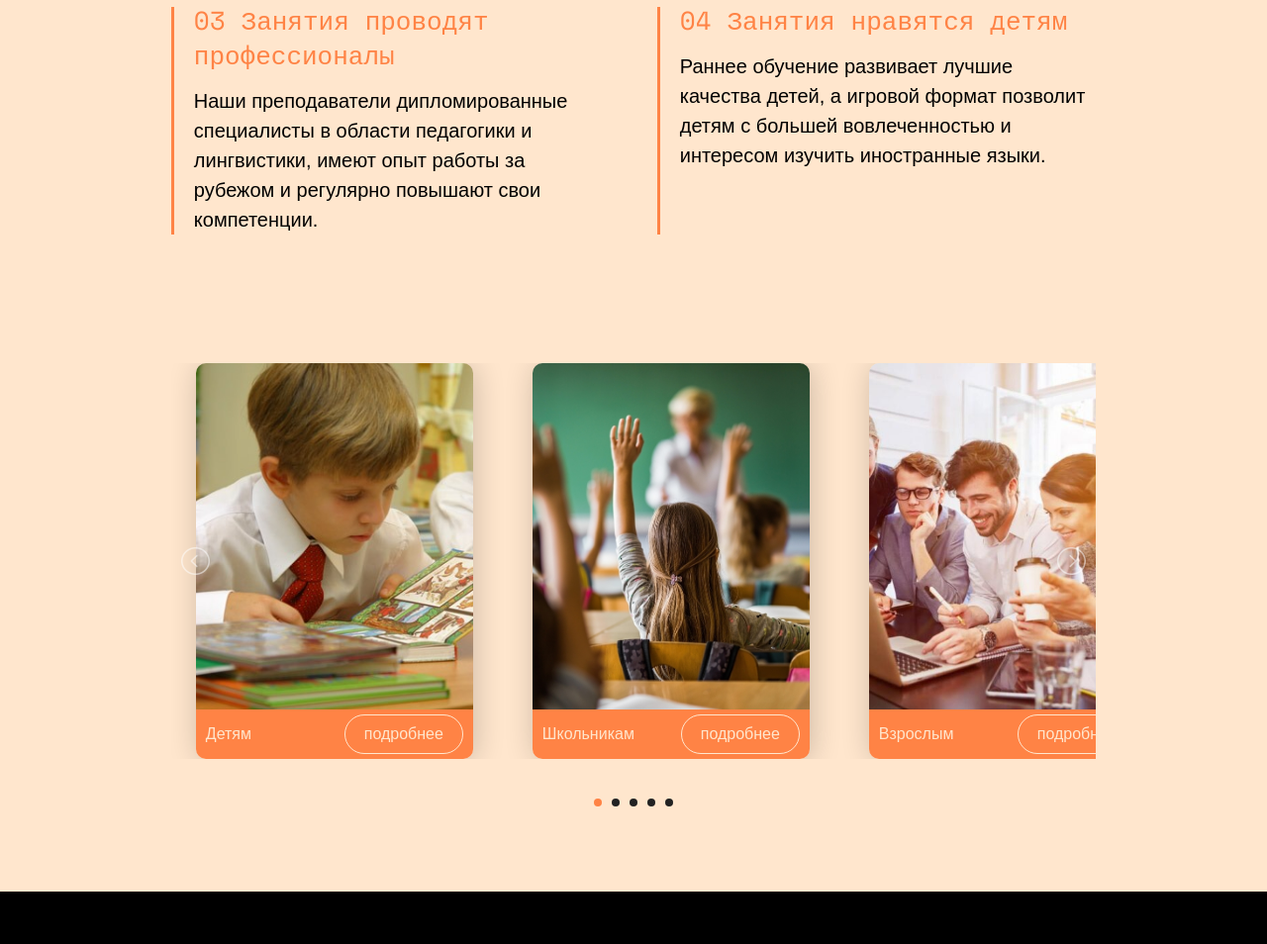
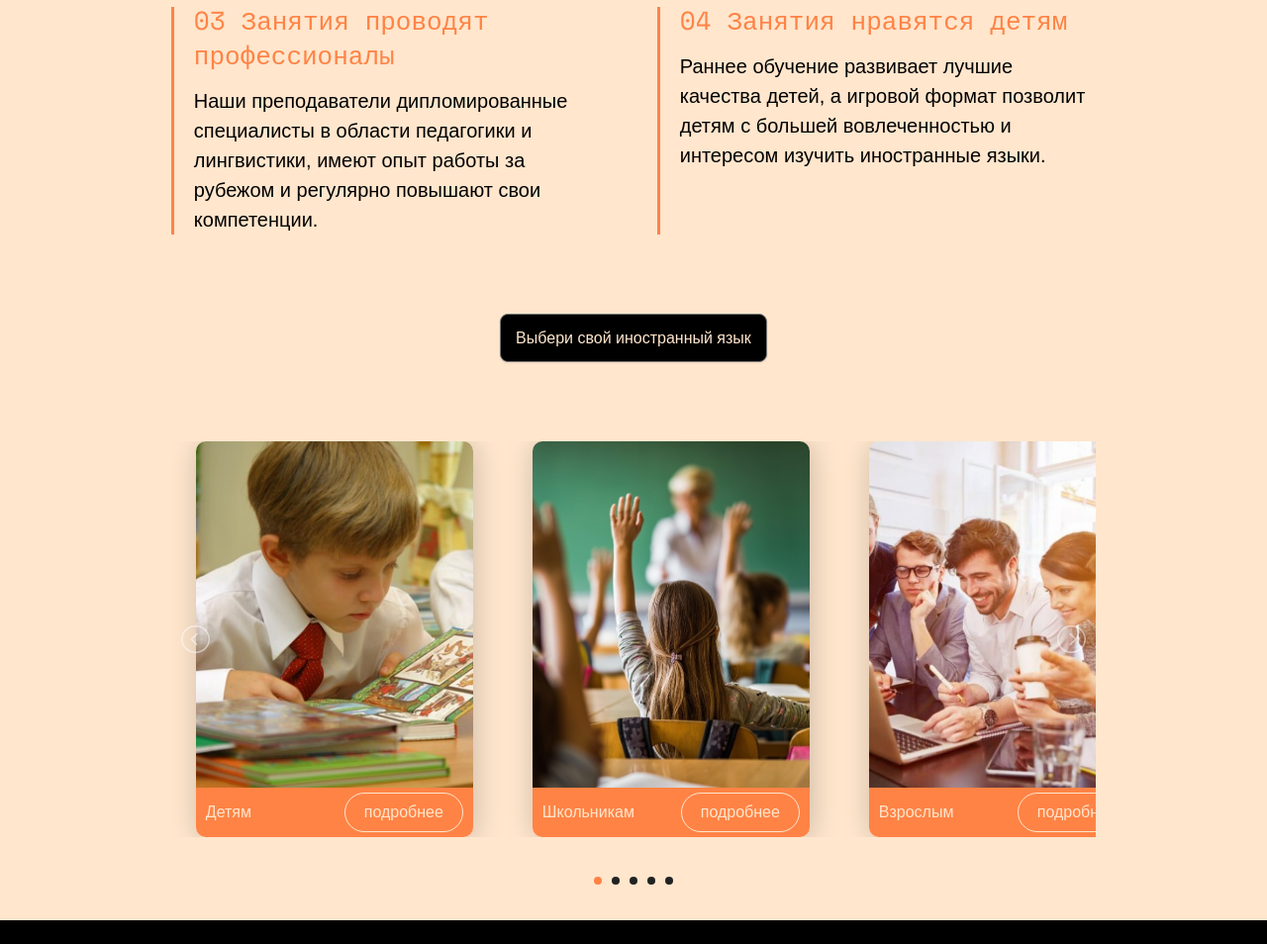
Before and after one commit to YuliyaHit/Konrad-Duden-Schule, a plain HTML site: page index.html in a window 1280 px wide. Shown: the part 1346-2300 px from the top of the page at 99% size. Drawn offline with nearby package versions, Linux system fonts and the light colour scheme.

Commit message:
new button select

```diff
--- a/css/style.css
+++ b/css/style.css
@@ -152,10 +152,43 @@ body {
 
 
 /*секция 2 слайдер*/
+
+#select-language {
+    display: block;
+    outline: none;
+    font-size: 16px;
+    font-family: 'Rubik', sans-serif;
+    background: transparent;
+    text-align: center;
+    padding: 15px;
+    box-sizing: border-box;
+    margin: 0 auto;
+    margin-bottom: 80px;
+    background: black;
+    color: #ffe6cd;
+    /*border: 3px solid #ff8345;*/
+    box-shadow: 0 1px 0 1px rgba(0,0,0,.04);
+    border-radius: .5em;
+    -moz-appearance: none;
+    -webkit-appearance: none;
+    appearance: none;
+}
+
+.language__item {
+    background: black;
+    color: #ffe6cd;
+}
+
+.language__item:hover {
+    background: #ff8345;
+}
+
+
+
 .about {
     background-color: #ffe6cd;
     box-sizing: border-box;
-    padding: 80px 0;
+    padding: 30px 0;
     margin: 0;
 }
 
@@ -743,10 +776,6 @@ body {
         margin-bottom: 30px;
     }
 
-    /*.preferense__item:last-child{*/
-    /*    margin: 0;*/
-    /*}*/
-
     .offers__info {
         flex-basis: 100%;
     }
@@ -793,10 +822,10 @@ body {
         padding-bottom: 50px;
     }
 
-
-
 }
 
-@media (max-width: 320px) {
-
+@media (max-width: 321px) {
+    .about .section__wrapper {
+        width: 100%;
+    }
 }
--- a/index.html
+++ b/index.html
@@ -78,6 +78,16 @@
 
 <section class="about">
     <div class="section__wrapper">
+
+<!--        <p>Мы поможем вам освоить английский, немецкий и французский языки </p>-->
+        <select id="select-language">
+            <option value="0" class="language__item">Выбери свой иностранный язык</option>
+            <option value="Немецкий" class="language__item">Немецкий</option>
+            <option value="Английский" class="language__item">Английский</option>
+<!--            <option value="Французский" class="language__item">Французский</option>-->
+        </select>
+
+
 <!--        box-slider-->
         <div class="slider">
 
```
